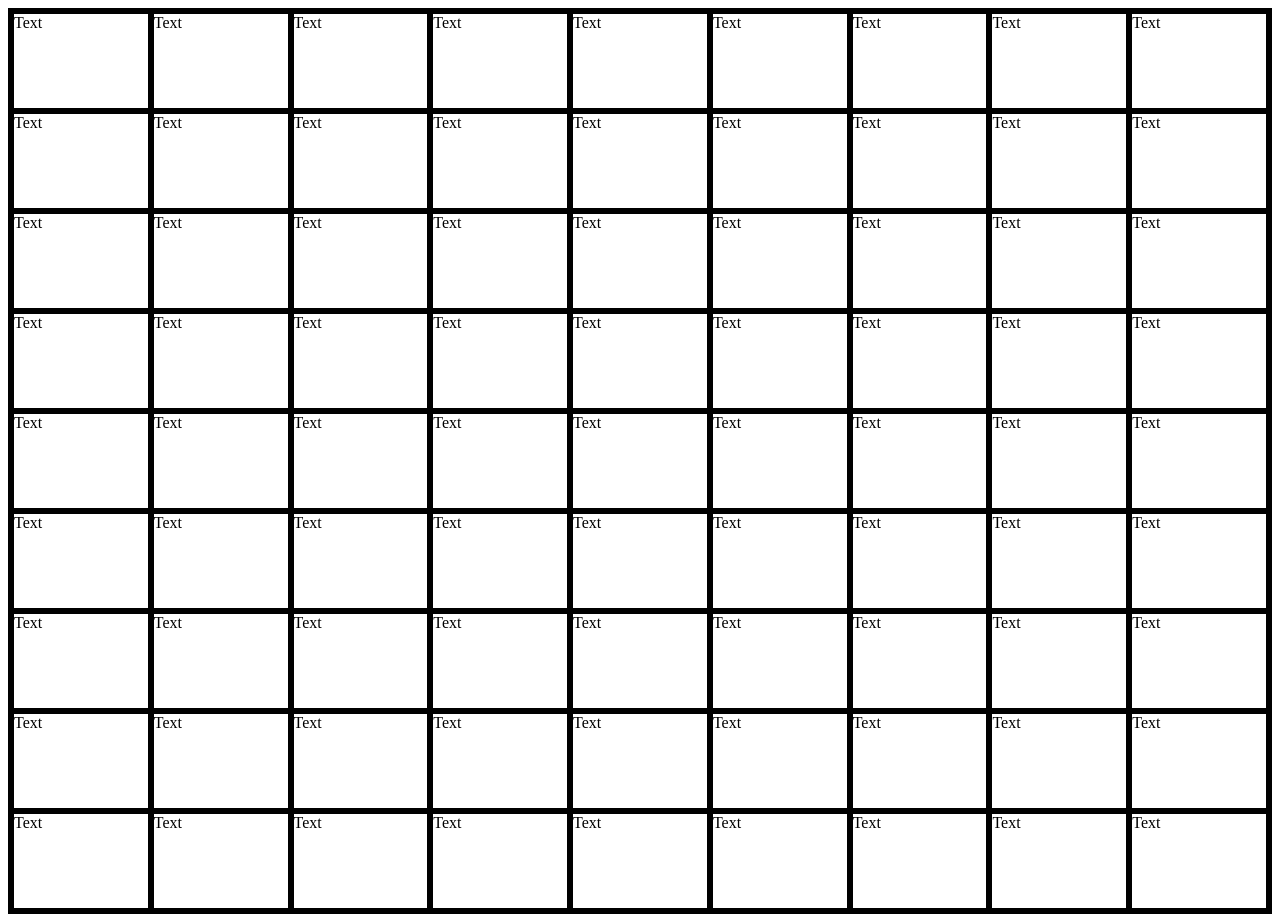
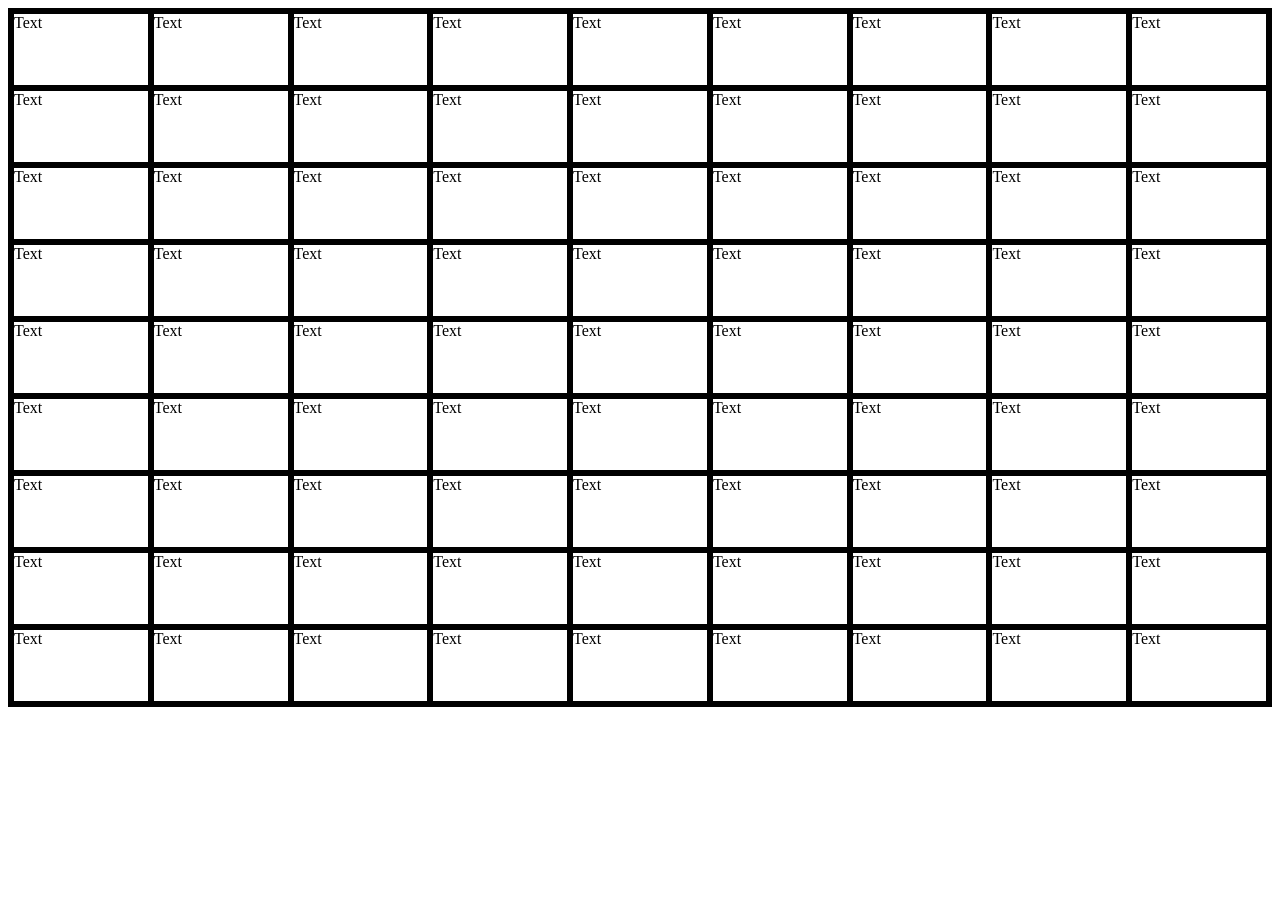
Before and after one commit to HDiman/lotos, a Django app: page / in a window 1280 px wide. After the commit the page ends 707 px from the top, so only its background shows below. Run offline with Django 4.2, Linux system fonts and the light colour scheme.

Commit message:
Use it now

```diff
--- a/my_lotos/main/static/main/css/grid.css
+++ b/my_lotos/main/static/main/css/grid.css
@@ -3,7 +3,7 @@
   /*background-color: #8ca0ff;*/
   border: solid;
   grid-template-columns: repeat(9, 1fr);
-  grid-template-rows: repeat(9, 100px);
+  grid-template-rows: repeat(9, 77px);
 }
 
 .box {
```
